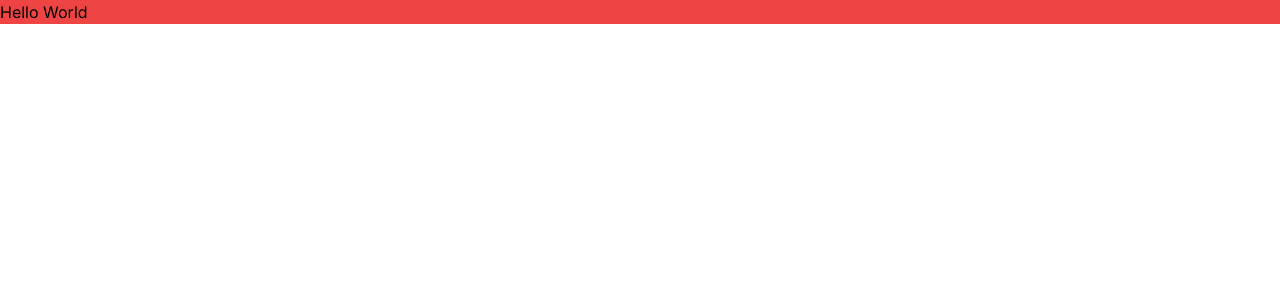
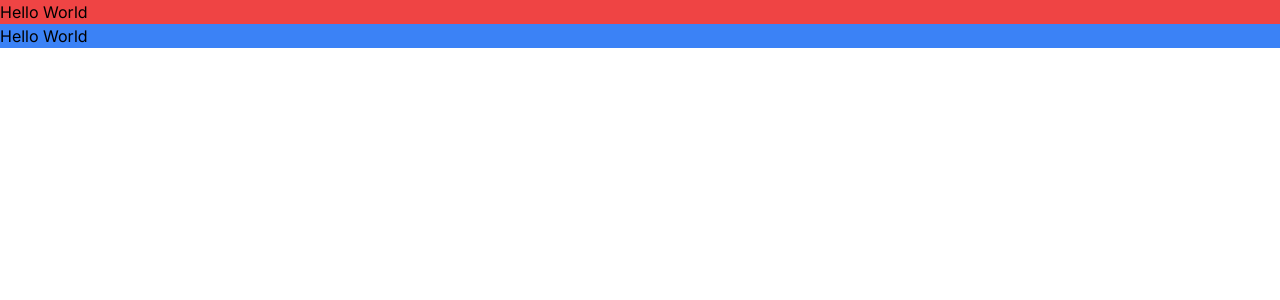
Before and after one commit to nisharga/comment-list, a Next.js app: page / in a window 1280 px wide. Shown: the top 300 px of the page. Built offline with nearby package versions, Linux system fonts and the light colour scheme.

Commit message:
added design

```diff
--- a/src/app/page.tsx
+++ b/src/app/page.tsx
@@ -2,6 +2,9 @@ import Image from "next/image";
 
 export default function Home() {
   return (
+    <>
    <div className="bg-red-500">Hello World</div>
+   <div className="bg-blue-500">Hello World</div>
+   </>
   );
 }
```
